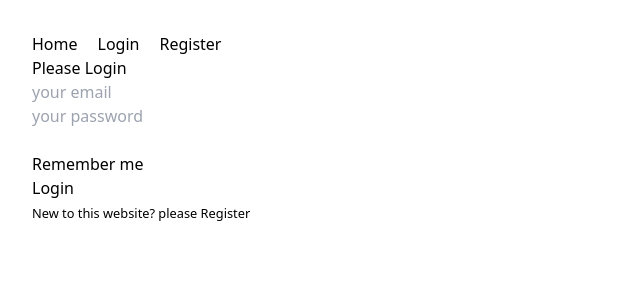
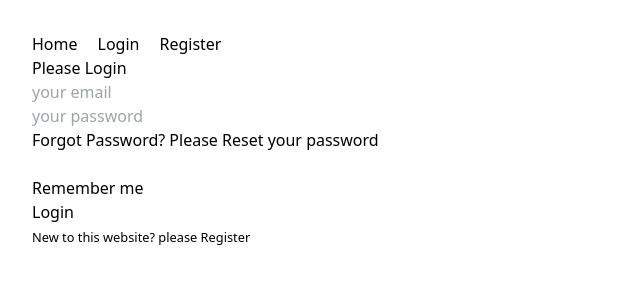
Before and after one commit to abuabdullah23/email-password-auth, a React (Vite) app: page /login in a window 1280 px wide. Shown: the top 300 px of the page, without its empty margins (0-640 px from the left). Built offline with nearby package versions, Linux system fonts and the light colour scheme.

Commit message:
Password reset method added

```diff
--- a/src/Login/Login.jsx
+++ b/src/Login/Login.jsx
@@ -1,5 +1,5 @@
-import { getAuth, signInWithEmailAndPassword } from 'firebase/auth';
-import React, { useState } from 'react';
+import { getAuth, sendPasswordResetEmail, signInWithEmailAndPassword } from 'firebase/auth';
+import React, { useRef, useState } from 'react';
 import app from '../firebase/firebase-config';
 import { Link } from 'react-router-dom';
 
@@ -8,6 +8,7 @@ const auth = getAuth(app);
 const Login = () => {
     const [error, setError] = useState('');
     const [success, setSuccess] = useState('');
+    const emailRef = useRef();
 
     const handleLogin = (event) => {
         event.preventDefault();
@@ -19,26 +20,43 @@ const Login = () => {
         // validation
         setError('');
 
-        if(!/(?=.*[A-Z])/.test(password)){
+        if (!/(?=.*[A-Z])/.test(password)) {
             setError('Please add at least two uppercase.')
             return;
-        }else if(!/(?=.*[!@#$&*])/.test(password)){
+        } else if (!/(?=.*[!@#$&*])/.test(password)) {
             setError('Please add a special character.')
-        }else if(password.length<6){
+        } else if (password.length < 6) {
             setError('Password must be 6 character')
         }
 
         signInWithEmailAndPassword(auth, email, password)
-        .then(result =>{
-            const loggedUser = result.user;
-            if(!loggedUser.emailVerified){
-                alert('You can not verified your email.')
-            }
-            setSuccess('User Login Successful');
-            setError('');
+            .then(result => {
+                const loggedUser = result.user;
+                if (!loggedUser.emailVerified) {
+                    alert('You can not verified your email.')
+                }
+                setSuccess('User Login Successful');
+                setError('');
+            })
+            .catch(error => {
+                setError(error.message);
+            })
+    }
+
+    // reset password
+    const handleResetPassword = (event) => {
+        const email = emailRef.current.value;
+        console.log(email);
+        if(!email){
+            alert('Please input your Email to reset your password')
+        }
+        sendPasswordResetEmail(auth, email)
+        .then( () =>{
+            alert('Please check your email')
         })
         .catch(error =>{
-            setError(error.message);
+            console.log(error);
+            setError(error.message)
         })
     }
 
@@ -48,16 +66,17 @@ const Login = () => {
             <div className='mt-5 grid justify-items-stretch'>
                 <div className='justify-self-center'>
                     <form onSubmit={handleLogin}>
-                        <input type="email" name="email" id="email" placeholder='your email' required className='px-5 py-3 bg-slate-200 rounded-md mb-3' />
+                        <input type="email" name="email" id="email" ref={emailRef} placeholder='your email' required className='px-5 py-3 bg-slate-200 rounded-md mb-3' />
                         <br />
                         <input type="password" name="password" id="password" placeholder='your password' required className='px-5 py-3 bg-slate-200 rounded-md' />
                         <p className='text-red-600'>{error}</p>
+                        <p className='mt-3'>Forgot Password? Please <button onClick={handleResetPassword} className='text-blue-700 font-bold'>Reset your password</button></p>
                         <br />
                         <label className='mb-3'>Remember me</label>
                         <br />
                         <input type="submit" value="Login" className='border border-slate-600 rounded-md bg-slate-200 hover:bg-slate-950 hover:text-white px-7 py-3' />
                     </form>
-                    <p><small>New to this website? please <Link to='/register'>Register</Link></small></p>
+                    <p className='mt-3'><small>New to this website? please <Link to='/register' className='text-blue-700 font-semibold underline'>Register</Link></small></p>
                     <p className='text-bg-green-500'>{success}</p>
                 </div>
             </div>
```
